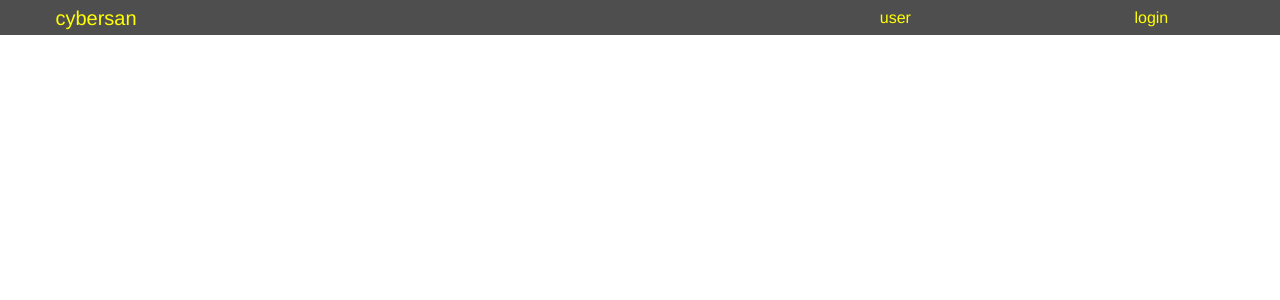
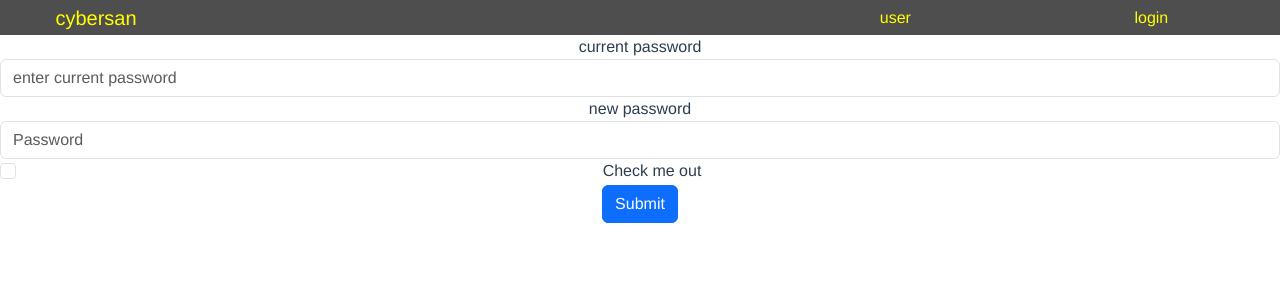
Before and after one commit to nutmi/cybersan-frontend, a Vue app: page /updatepassword in a window 1280 px wide. Before the commit this address had no page. Shown: the top 300 px of the page. Built offline with nearby package versions, Linux system fonts and the light colour scheme.

Commit message:
add update password

```diff
--- a/src/router/index.js
+++ b/src/router/index.js
@@ -4,6 +4,7 @@ import SingUp from "../views/SingUp.vue"
 import LogIn from "../views/LogIn.vue"
 import ChatDetail from '../views/ChatDetail.vue'
 import AboutMe from '../views/aboutMe.vue'
+import updatePasswordVue from '../views/updatePassword.vue'
 
 
 const routes = [
@@ -32,6 +33,11 @@ const routes = [
     name: 'me',
     component: AboutMe
   },
+  {
+    path: '/updatepassword',
+    name: 'updatepassword',
+    component: updatePasswordVue
+  },
 ]
 
 const router = createRouter({
--- a/src/views/aboutMe.vue
+++ b/src/views/aboutMe.vue
@@ -1,12 +1,15 @@
 <template>
     <body>
         <div v-if="userinfo">
+
             <div class="usename">
                 {{ userinfo.username }}
             </div>
+
             <div class="description">
                 {{  userinfo.description }}
             </div>
+
             <div class="achivments">
                 achivments:
                 <ul>
@@ -15,10 +18,17 @@
                     </li>
                 </ul>
             </div>
+
+            <div>
+                <router-link :to="{name: 'updatepassword'}">update password</router-link>
             </div>
+
+        </div>
+
         <div v-else>
             anonymous
         </div>
+
     </body>
 </template>
 
--- /dev/null
+++ b/src/views/updatePassword.vue
@@ -0,0 +1,55 @@
+<template>
+    <form>
+        <div class="form-group">
+        <label for="exampleInputEmail1">current password</label>
+        <input type="password" v-model="current_password" class="form-control" id="exampleInputEmail1" aria-describedby="emailHelp" placeholder="enter current password">
+        </div>
+        <div class="form-group">
+        <label for="exampleInputPassword1">new password</label>
+        <input type="password" v-model="new_password" class="form-control" id="exampleInputPassword1" placeholder="Password">
+        </div>
+        <div class="form-check">
+        <input type="checkbox" class="form-check-input" id="exampleCheck1">
+        <label class="form-check-label" for="exampleCheck1">Check me out</label>
+        </div>
+        <button type="submit" class="btn btn-primary">Submit</button>
+    </form>
+</template>
+
+<script>
+import axios from 'axios';
+export default {
+    name: "SingUp",
+    data(){
+        return {
+            current_password: "",
+            new_password: "",
+        }
+    },
+    methods: {
+        updatePassword() {
+        axios.post(
+          'http://127.0.0.1:8000/auth/users/set_password/',
+          {
+            new_password: this.new_password,
+            current_password: this.current_password
+          },
+        )
+        .then((res) => {
+          console.log(res.data);
+          this.$router.push({path:'/me'})
+
+        })
+        .catch((error) => {
+          console.error('Error sending message:', error);
+        });
+        }
+    }
+}
+</script>
+
+
+
+<style>
+@import url('https://fonts.googleapis.com/css?family=Poppins:400,500,600,700&display=swap');
+</style>
```
Lines whose indentation alone changed are shown as unchanged.
